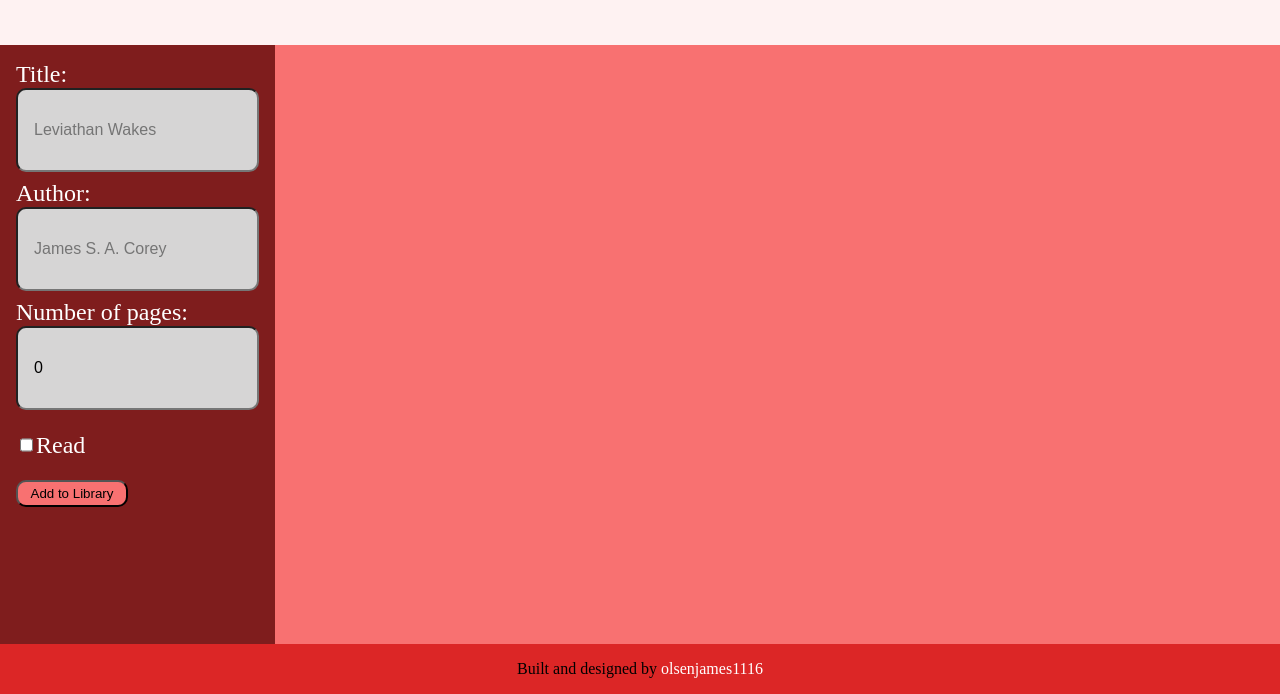
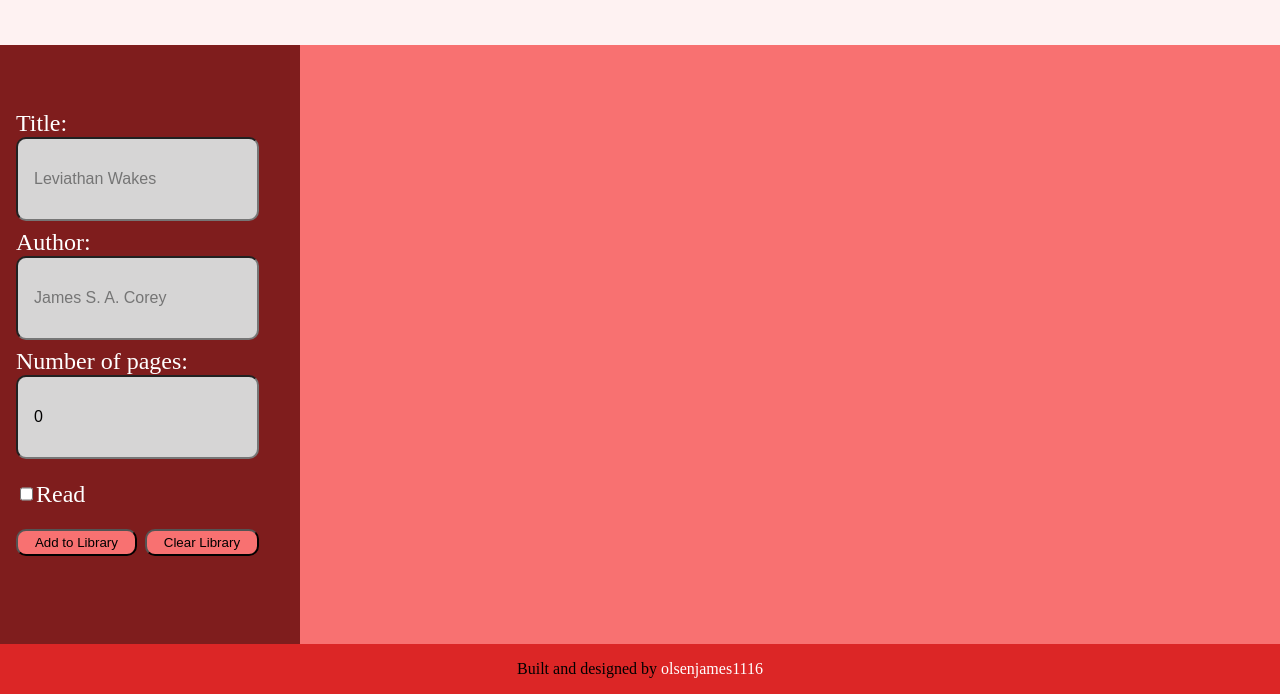
Before and after one commit to olsenjames1116/library, a website: page index.html in a window 1280 px wide. Shown: the part 106-800 px from the top of the page. Drawn offline with Linux system fonts and the light colour scheme.

Commit message:
Fix input for to sidebar and add clear button
The input form was fixed in the sidebar so it scrolls with the user
as they scroll the page. A clear button was added to clear out the
library at the user's request.

```diff
--- a/index.html
+++ b/index.html
@@ -30,7 +30,10 @@
                     <input type="checkbox" id="read" name="read">
                     <label for="read">Read</label>
                 </div>
-                <button type="button">Add to Library</button>
+                <div class="buttons">
+                    <button type="button">Add to Library</button>
+                    <button type="button">Clear Library</button>
+                </div>
             </form>
         </div>
         <div class="mainContent">
--- a/style.css
+++ b/style.css
@@ -15,6 +15,7 @@ div.header{
 
 div.sideBar{
     grid-area: 2 / 1 / 3 / 2;
+    width: 300px;
     background-color: #7f1d1d;
     font-size: 1.5rem;
 }
@@ -24,6 +25,8 @@ form{
     display: flex;
     flex-direction: column;
     gap: 0.5rem;
+    position: fixed;
+    top: 200px;
 }
 
 form div:nth-child(-n+3)>label, form div:nth-child(-n+3)>input{
@@ -41,6 +44,15 @@ form input{
     font-size: 1rem;
     line-height: 1rem;
     height: 3rem;
+}
+
+div.buttons{
+    display: flex;
+    gap: 0.5rem;
+}
+
+div.buttons button{
+    flex-grow: 1;
 }
 
 div.read{
```
